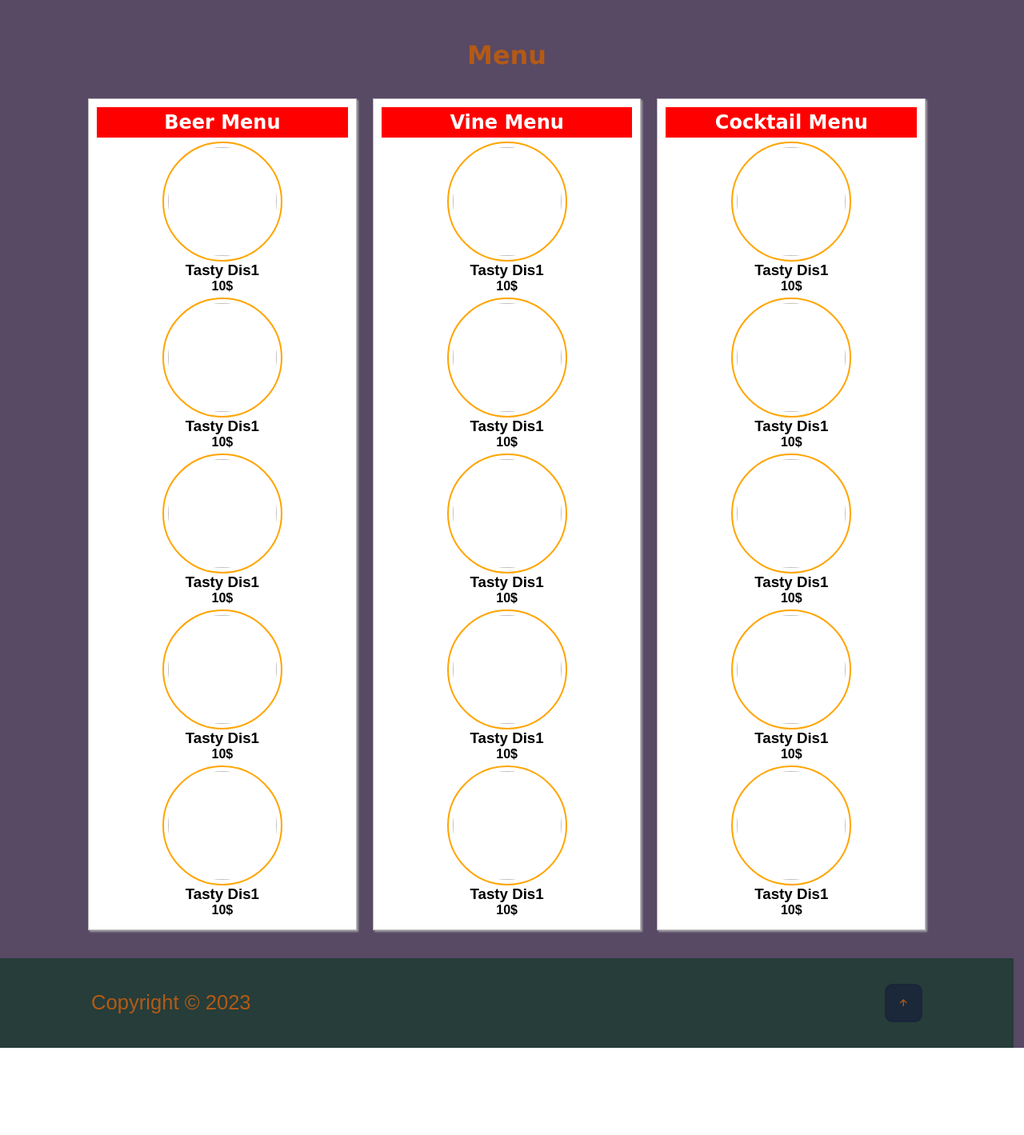
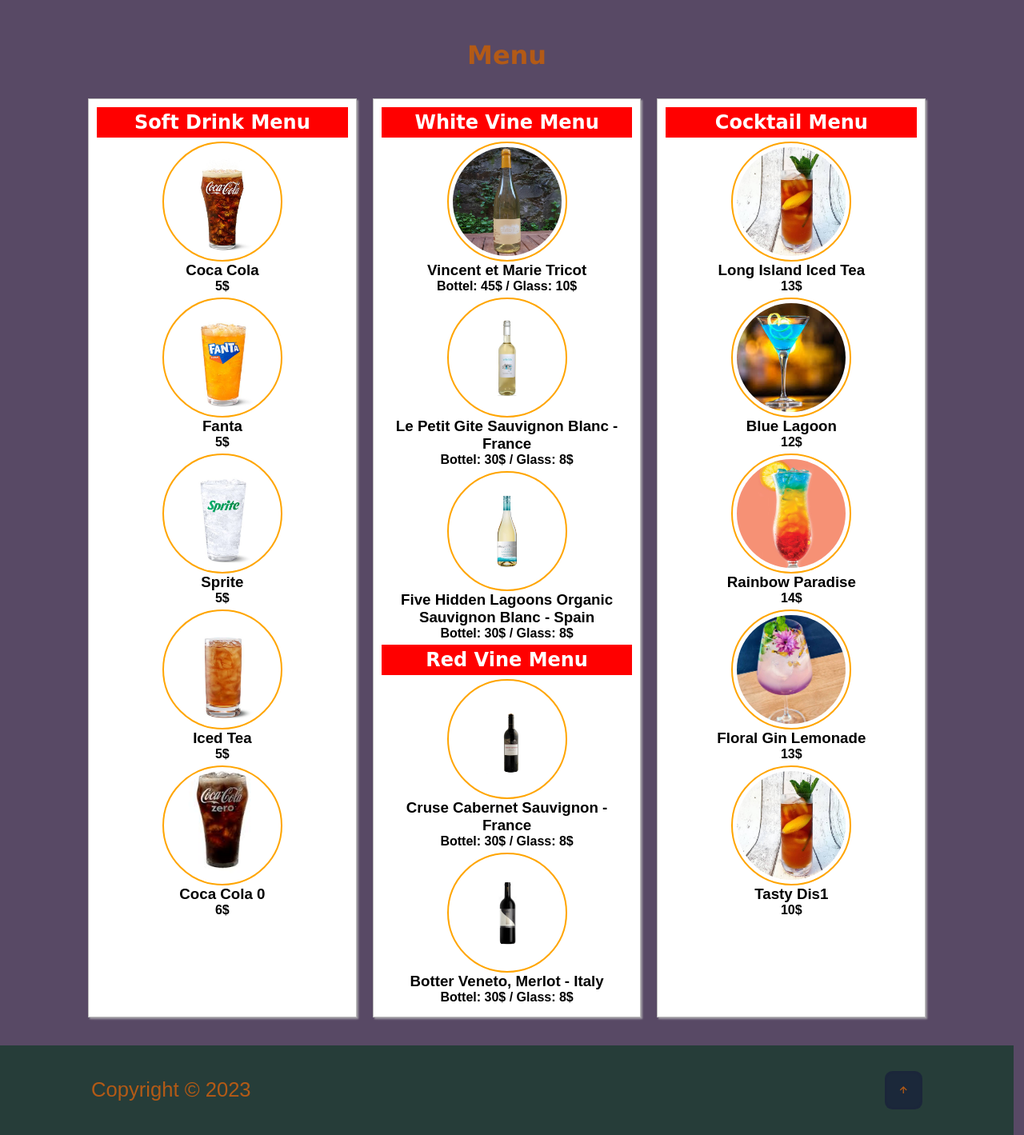
Before and after one commit to MiroZukina/Ristoranto, a Flask app: page /drink_menu in a window 1280 px wide. Shown: the part 50-1469 px from the top of the page at 80% size. Before the commit the page ends 1360 px from the top, so only its background shows below. Run offline with Flask 3, Linux system fonts and the light colour scheme.

Commit message:
Add files via upload

```diff
--- a/templates/drink_menu.html
+++ b/templates/drink_menu.html
@@ -4,98 +4,99 @@
         <h1 class="header-menu">Menu</h1>
         <div class="menu-row">
          <div class="menu-col">
-         <h2>Beer Menu</h2>
+         <h2>Soft Drink Menu</h2>
           <div class="box">
             <div class="image">
-                <img src="">
+                <img src="{{ url_for('static', filename='images/drink1.jpeg') }}">
             </div>
             <div>
-                <h3>Tasty Dis1</h3>
-                <h4>10$</h4>
+                <h3>Coca Cola</h3>
+                <h4>5$</h4>
             </div>
          </div>
          <div class="box">
              <div class="image">
-                 <img src="">
+                <img src="{{ url_for('static', filename='images/drink2.jpeg') }}">
              </div>
              <div>
-                 <h3>Tasty Dis1</h3>
-                 <h4>10$</h4>
+                 <h3>Fanta</h3>
+                 <h4>5$</h4>
              </div>
          </div>
          <div class="box">
              <div class="image">
-                 <img src="">
+                <img src="{{ url_for('static', filename='images/drink3.jpeg') }}">
              </div>
              <div>
-                 <h3>Tasty Dis1</h3>
-                 <h4>10$</h4>
+                 <h3>Sprite</h3>
+                 <h4>5$</h4>
              </div>
              </div>
              <div class="box">
                  <div class="image">
-                     <img src="">
+                    <img src="{{ url_for('static', filename='images/drink4.jpeg') }}">
                  </div>
                  <div>
-                     <h3>Tasty Dis1</h3>
-                     <h4>10$</h4>
+                     <h3>Iced Tea</h3>
+                     <h4>5$</h4>
                  </div>
              </div>
              <div class="box">
                  <div class="image">
-                     <img src="">
+                    <img src="{{ url_for('static', filename='images/drink5.jpeg') }}">
                  </div>
                  <div>
-                     <h3>Tasty Dis1</h3>
-                     <h4>10$</h4>
+                     <h3>Coca Cola 0</h3>
+                     <h4>6$</h4>
                  </div>
              </div>
             </div>
             <div class="menu-col">
-                <h2>Vine Menu</h2>
+                <h2>White Vine Menu</h2>
                 <div class="box">
                     <div class="image">
-                        <img src="">
+                        <img src="{{ url_for('static', filename='images/vine1.jpg') }}">
                     </div>
                     <div>
-                        <h3>Tasty Dis1</h3>
-                        <h4>10$</h4>
+                        <h3>Vincent et Marie Tricot</h3>
+                        <h4>Bottel: 45$ / Glass: 10$</h4>
                     </div>
                 </div>
                 <div class="box">
                     <div class="image">
-                        <img src="">
+                        <img src="{{ url_for('static', filename='images/vine2.jpg') }}">
                     </div>
                     <div>
-                        <h3>Tasty Dis1</h3>
-                        <h4>10$</h4>
+                        <h3>Le Petit Gite Sauvignon Blanc - France</h3>
+                        <h4>Bottel: 30$ / Glass: 8$</h4>
                     </div>
                 </div>
                 <div class="box">
                     <div class="image">
-                        <img src="">
+                        <img src="{{ url_for('static', filename='images/vine3.png') }}">
                     </div>
                     <div>
-                        <h3>Tasty Dis1</h3>
-                        <h4>10$</h4>
+                        <h3>Five Hidden Lagoons Organic Sauvignon Blanc - Spain</h3>
+                        <h4>Bottel: 30$ / Glass: 8$</h4>
+                    </div>
+                </div>
+                <h2>Red Vine Menu</h2>
+                <div class="box">
+                    <div class="image">
+                        <img src="{{ url_for('static', filename='images/vine4.png') }}">
+                    </div>
+                    <div>
+                        <h3>Cruse Cabernet Sauvignon - France</h3>
+                        <h4>Bottel: 30$ / Glass: 8$</h4>
                     </div>
                 </div>
                 <div class="box">
                     <div class="image">
-                        <img src="">
+                        <img src="{{ url_for('static', filename='images/vine5.png') }}">
                     </div>
                     <div>
-                        <h3>Tasty Dis1</h3>
-                        <h4>10$</h4>
-                    </div>
-                </div>
-                <div class="box">
-                    <div class="image">
-                        <img src="">
-                    </div>
-                    <div>
-                        <h3>Tasty Dis1</h3>
-                        <h4>10$</h4>
+                        <h3>Botter Veneto, Merlot - Italy</h3>
+                        <h4>Bottel: 30$ / Glass: 8$</h4>
                     </div>
                 </div>
             </div>
@@ -103,43 +104,43 @@
                 <h2>Cocktail Menu</h2>
                 <div class="box">
                     <div class="image">
-                        <img src="">
+                        <img src="{{ url_for('static', filename='images/Cocktail1.jpg') }}">
                     </div>
                     <div>
-                        <h3>Tasty Dis1</h3>
-                        <h4>10$</h4>
+                        <h3>Long Island Iced Tea</h3>
+                        <h4>13$</h4>
                     </div>
                 </div>
                 <div class="box">
                     <div class="image">
-                        <img src="">
+                        <img src="{{ url_for('static', filename='images/Cocktail2.jpeg') }}">
                     </div>
                     <div>
-                        <h3>Tasty Dis1</h3>
-                        <h4>10$</h4>
+                        <h3>Blue Lagoon</h3>
+                        <h4>12$</h4>
                     </div>
                 </div>
                 <div class="box">
                     <div class="image">
-                        <img src="">
+                        <img src="{{ url_for('static', filename='images/Cocktail3.jpg') }}">
                     </div>
                     <div>
-                        <h3>Tasty Dis1</h3>
-                        <h4>10$</h4>
+                        <h3>Rainbow Paradise</h3>
+                        <h4>14$</h4>
                     </div>
                 </div>
                 <div class="box">
                     <div class="image">
-                        <img src="">
+                        <img src="{{ url_for('static', filename='images/Cocktail4.jpg') }}">
                     </div>
                     <div>
-                        <h3>Tasty Dis1</h3>
-                        <h4>10$</h4>
+                        <h3>Floral Gin Lemonade</h3>
+                        <h4>13$</h4>
                     </div>
                 </div>
                 <div class="box">
                     <div class="image">
-                        <img src="">
+                        <img src="{{ url_for('static', filename='images/Cocktail1.jpg') }}">
                     </div>
                     <div>
                         <h3>Tasty Dis1</h3>
```
Also changed, not shown: templates/food_menu.html (+45 -45 lines).
